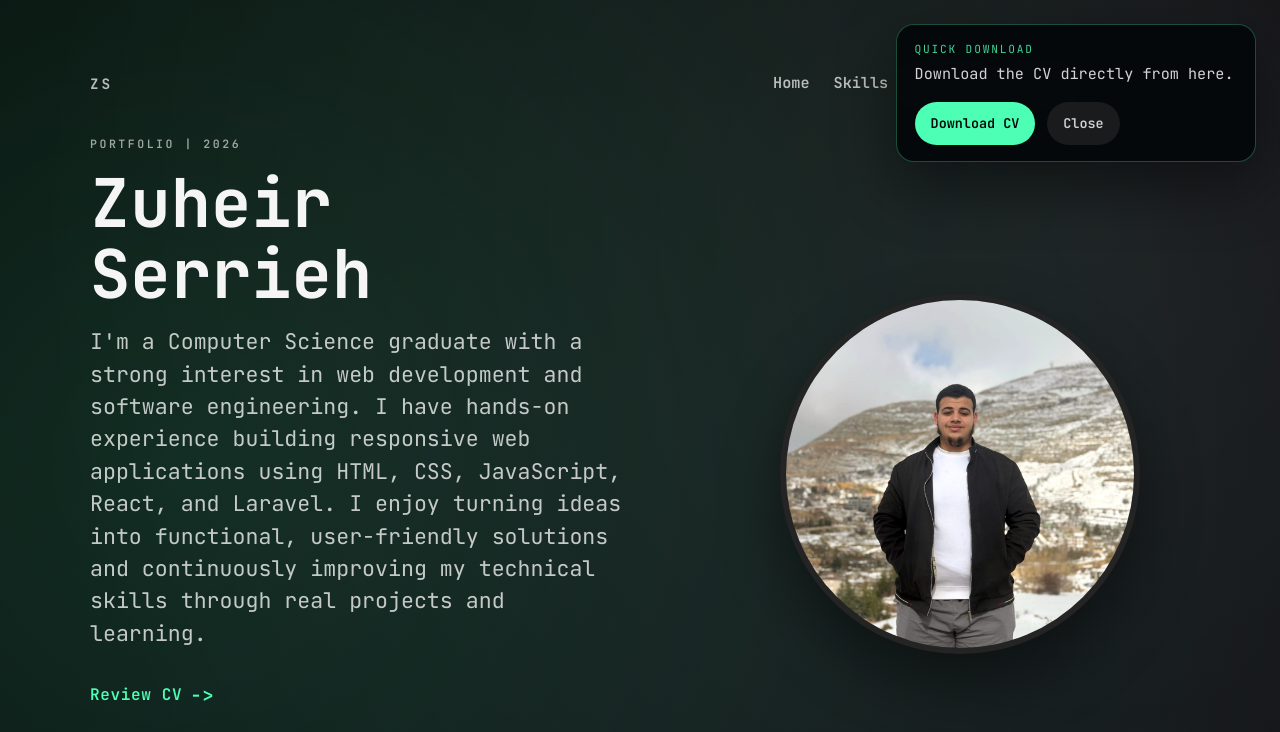
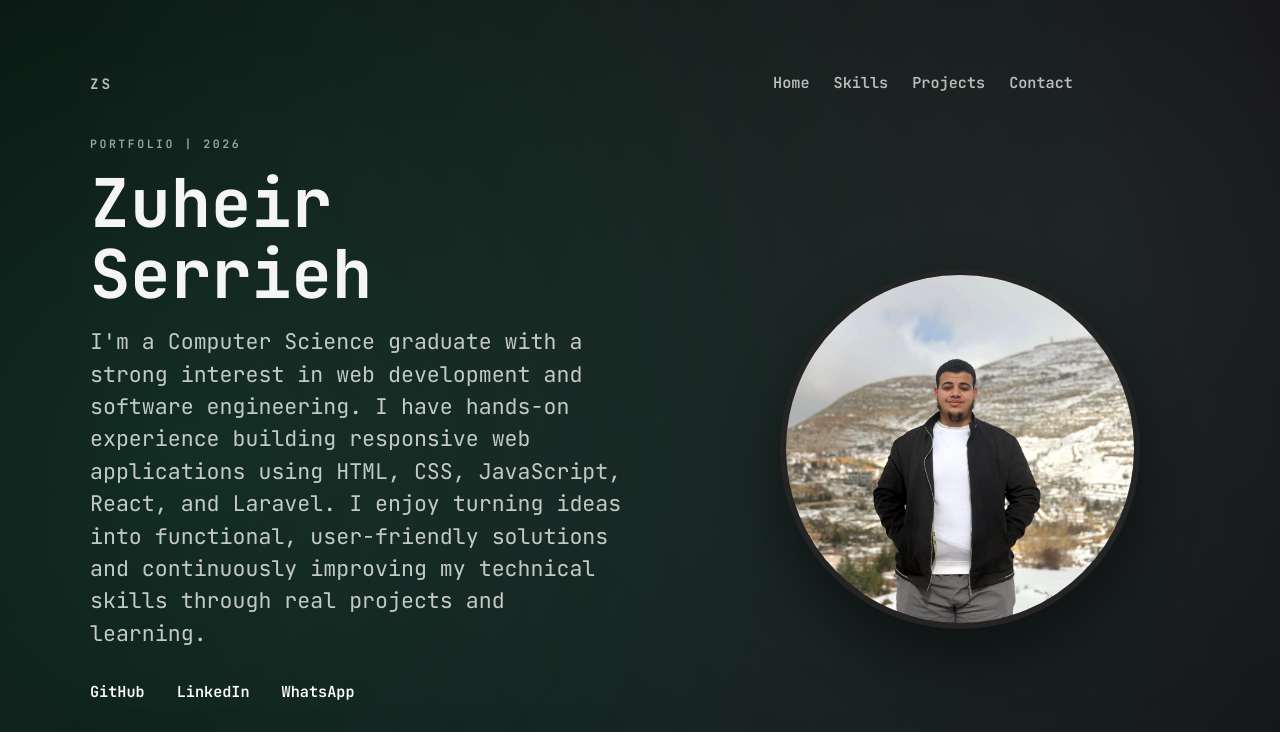
Before and after one commit to zuheirserrieh/portfolio, a React (Vite) app: page / in a window 1280 px wide. Shown: the top 732 px of the page. Built offline with nearby package versions, Linux system fonts and the light colour scheme.

Commit message:
Remove CV links from portfolio

```diff
--- a/src/App.css
+++ b/src/App.css
@@ -27,75 +27,6 @@ body {
     radial-gradient(circle at 85% 10%, rgba(255, 255, 255, 0.08), transparent 45%),
     linear-gradient(135deg, #050505 0%, #0b0b0f 40%, #0f1217 100%);
   padding: clamp(2rem, 6vw, 4.5rem);
-}
-
-.cv-notice {
-  position: fixed;
-  top: 1.5rem;
-  right: 1.5rem;
-  z-index: 20;
-  width: min(360px, calc(100vw - 2rem));
-  display: grid;
-  gap: 1rem;
-  padding: 1rem 1.1rem;
-  border-radius: 18px;
-  border: 1px solid rgba(76, 255, 180, 0.28);
-  background: rgba(5, 8, 10, 0.95);
-  box-shadow: 0 24px 60px rgba(0, 0, 0, 0.45);
-  backdrop-filter: blur(14px);
-  animation: slideInNotice 0.55s ease both;
-}
-
-.cv-notice__eyebrow {
-  margin: 0 0 0.35rem;
-  text-transform: uppercase;
-  letter-spacing: 0.16em;
-  font-size: 0.7rem;
-  color: rgba(76, 255, 180, 0.82);
-}
-
-.cv-notice__text {
-  margin: 0;
-  color: rgba(255, 255, 255, 0.82);
-  font-size: 0.95rem;
-}
-
-.cv-notice__actions {
-  display: flex;
-  align-items: center;
-  gap: 0.75rem;
-  flex-wrap: wrap;
-}
-
-.cv-notice__button,
-.cv-notice__close {
-  appearance: none;
-  border: 0;
-  border-radius: 999px;
-  padding: 0.7rem 1rem;
-  font: inherit;
-  font-size: 0.84rem;
-  font-weight: 600;
-  text-decoration: none;
-  cursor: pointer;
-}
-
-.cv-notice__button {
-  background: #4cffb4;
-  color: #050505;
-}
-
-.cv-notice__button:hover {
-  background: #7fffd0;
-}
-
-.cv-notice__close {
-  background: rgba(255, 255, 255, 0.08);
-  color: rgba(255, 255, 255, 0.8);
-}
-
-.cv-notice__close:hover {
-  background: rgba(255, 255, 255, 0.14);
 }
 
 .nav {
@@ -174,12 +105,6 @@ body {
   color: rgba(255, 255, 255, 0.75);
 }
 
-.hero__links {
-  display: grid;
-  gap: 1.25rem;
-  margin-bottom: 2.5rem;
-}
-
 .cta-link {
   font-size: 1rem;
   font-weight: 600;
@@ -206,6 +131,7 @@ body {
   gap: 1rem 2rem;
   font-size: 0.95rem;
   color: rgba(255, 255, 255, 0.7);
+  margin-bottom: 2.5rem;
 }
 
 .hero__contact a {
@@ -280,17 +206,6 @@ body {
       }
 }
 
-@keyframes slideInNotice {
-  from {
-    opacity: 0;
-    transform: translate3d(0, -18px, 0);
-  }
-  to {
-    opacity: 1;
-    transform: translate3d(0, 0, 0);
-  }
-}
-
 @media (max-width: 900px) {
   .nav {
     flex-direction: column;
@@ -312,11 +227,6 @@ body {
     width: min(320px, 70vw);
   }
 
-  .cv-notice {
-    top: 1rem;
-    right: 1rem;
-    width: min(340px, calc(100vw - 2rem));
-  }
 }
 
 @media (max-width: 600px) {
@@ -366,11 +276,6 @@ body {
     justify-content: center;
   }
 
-  .cv-notice {
-    position: static;
-    width: 100%;
-    margin: 0 auto 1.25rem;
-  }
 }
 
 .section {
--- a/src/App.jsx
+++ b/src/App.jsx
@@ -13,8 +13,6 @@ function getCurrentPage() {
 
 function App() {
   const [currentPage, setCurrentPage] = useState(getCurrentPage);
-  const [showCvNotice, setShowCvNotice] = useState(false);
-  const cvUrl = `${import.meta.env.BASE_URL}Zuheir%20Serrieh%20-%20Cv.pdf`;
 
   useEffect(() => {
     const handleHashChange = () => {
@@ -28,56 +26,10 @@ function App() {
     };
   }, []);
 
-  useEffect(() => {
-    if (currentPage !== "home") {
-      setShowCvNotice(false);
-      return undefined;
-    }
-
-    const handleScroll = () => {
-      if (window.scrollY > 120) {
-        setShowCvNotice(true);
-        window.removeEventListener("scroll", handleScroll);
-      }
-    };
-
-    window.addEventListener("scroll", handleScroll, { passive: true });
-    handleScroll();
-
-    return () => {
-      window.removeEventListener("scroll", handleScroll);
-    };
-  }, [currentPage]);
-
   const isProjectsPage = currentPage === "projects";
 
   return (
     <div className="page">
-      {showCvNotice ? (
-        <aside className="cv-notice" aria-label="Download CV notice">
-          <div>
-            <p className="cv-notice__eyebrow">Quick Download</p>
-            <p className="cv-notice__text">Download the CV directly from here.</p>
-          </div>
-          <div className="cv-notice__actions">
-            <a
-              className="cv-notice__button"
-              href={cvUrl}
-              download="Zuheir Serrieh - Cv.pdf"
-            >
-              Download CV
-            </a>
-            <button
-              type="button"
-              className="cv-notice__close"
-              onClick={() => setShowCvNotice(false)}
-              aria-label="Close CV notice"
-            >
-              Close
-            </button>
-          </div>
-        </aside>
-      ) : null}
       <Navbar isProjectsPage={isProjectsPage} />
       {isProjectsPage ? (
         <ProjectsPage projects={allProjects} filters={projectFilters} />
--- a/src/components/HeroSection.jsx
+++ b/src/components/HeroSection.jsx
@@ -1,5 +1,4 @@
 function HeroSection({ skills }) {
-  const cvUrl = `${import.meta.env.BASE_URL}Zuheir%20Serrieh%20-%20Cv.pdf`;
   const photoUrl = `${import.meta.env.BASE_URL}WhatsApp Image 2026-01-29 at 9.27.01 AM.jpeg`;
 
   return (
@@ -10,10 +9,6 @@ function HeroSection({ skills }) {
         <p className="intro">
           I'm a Computer Science graduate with a strong interest in web development and software engineering. I have hands-on experience building responsive web applications using HTML, CSS, JavaScript, React, and Laravel. I enjoy turning ideas into functional, user-friendly solutions and continuously improving my technical skills through real projects and learning.
         </p>
-        <div className="hero__links">
-          <a className="cta-link" href={cvUrl} target="_blank" rel="noreferrer">
-            Review CV
-          </a>
         <div className="hero__contact">
           <a
             href="https://github.com/zuheirserrieh"
@@ -32,7 +27,6 @@ function HeroSection({ skills }) {
           <a href="https://wa.me/96171092179" target="_blank" rel="noreferrer">
             WhatsApp
           </a>
-          </div>
         </div>
         <div className="skills-review" id="skills">
           <p className="eyebrow">Skills Review</p>
```
Lines whose indentation alone changed are shown as unchanged.
